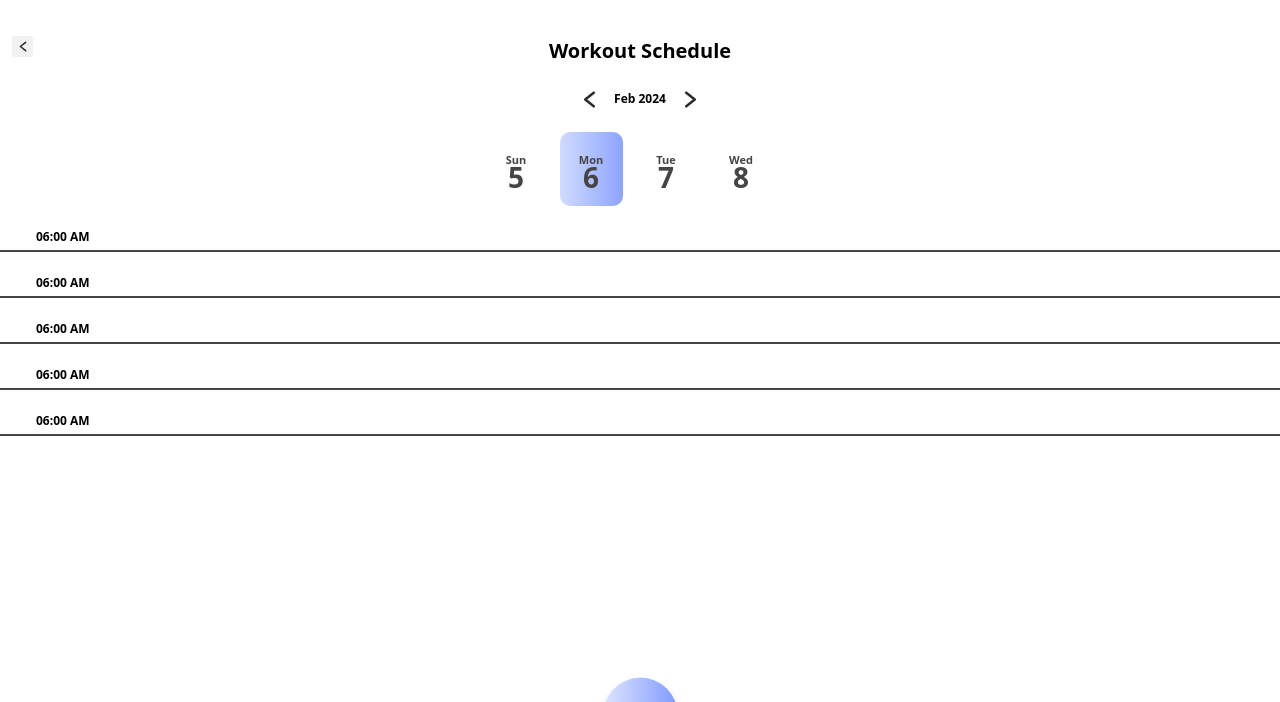
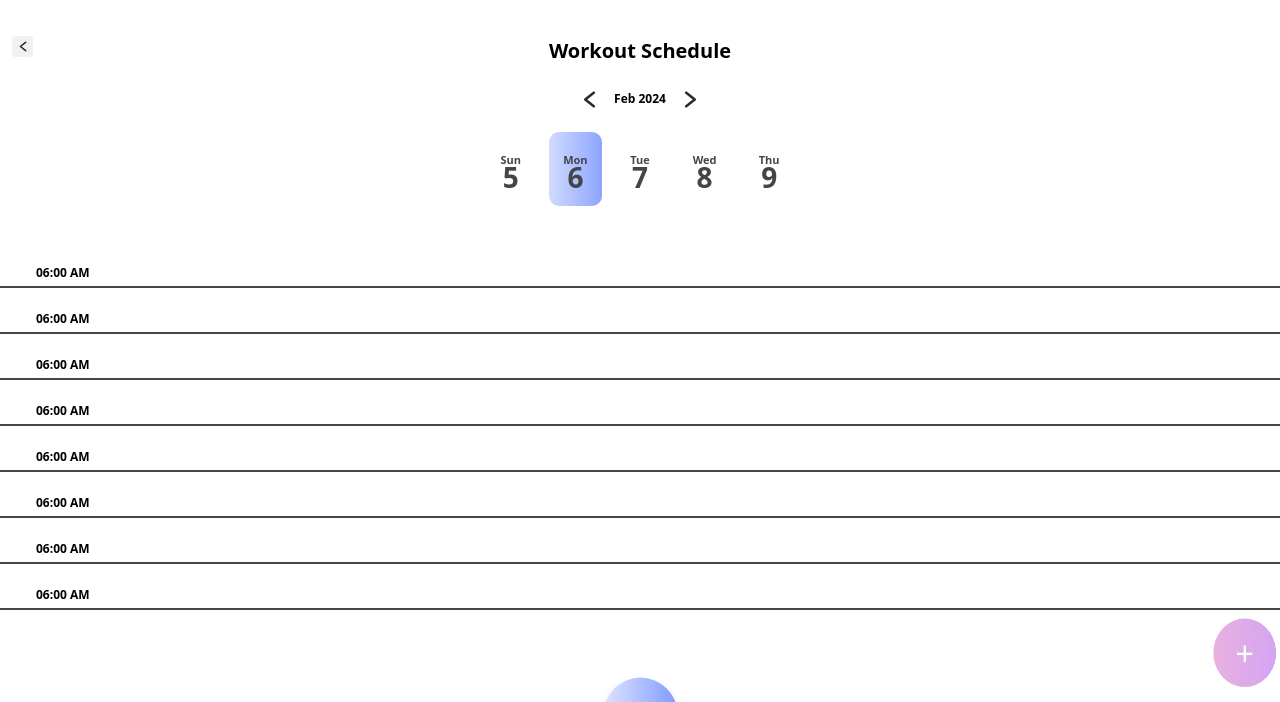
Before and after one commit to AJIT-KUMAR-PANDIT/dacoidDigital, a website: page src/html/workoutschedule/index.html in a window 1280 px wide. Shown: the top 702 px of the page. Drawn offline with Linux system fonts and the light colour scheme.

Commit message:
Added classes for positioning, sizing, and styling workout schedule

```diff
--- a/src/html/workoutschedule/index.html
+++ b/src/html/workoutschedule/index.html
@@ -9,7 +9,7 @@
 </head>
 
 <body>
-    <div class="p-9 flex flex-col h-screen overflow-y-auto items-center pb-[211px] w-[100vw]">
+    <div class="p-9 flex flex-col overflow-y-auto items-center w-[100vw]">
         <div class="font-semibold text-[20px] flex w-[100vw] justify-center">
             <img src="../../img/leftButton.svg" alt="leftButton" class="w-[21px] h-[21px] fixed left-3" />
             <span>Workout Schedule</span>
@@ -20,55 +20,86 @@
             <span> Feb 2024</span>
             <img src="../../img/greatherThan.svg" alt="greatherThan" class="w-[17px] h-[17px]" />
         </div>
-        <br/>
+        <br />
         <div class="overflow-x-auto w-[311px]">
             <div class="flex  gap-3">
-                <div class="flex flex-col justify-center items-center hover:bg-[linear-gradient(270deg,_#8da4ff_0%,_#d1dbff_100%)] rounded-[10px] w-[63px] h-[74px]">
+                <div
+                    class="flex flex-col justify-center items-center hover:bg-[linear-gradient(270deg,_#8da4ff_0%,_#d1dbff_100%)] rounded-[10px] w-[63px] h-[74px]">
                     <span class="font-semibold text-[11px] text-center text-[#454545]">Sun</span>
                     <span class="font-semibold text-center text-[#454545] text-[28px] leading-[60%]">5</span>
                 </div>
-                <div class="flex flex-col justify-center items-center bg-[linear-gradient(270deg,_#8da4ff_0%,_#d1dbff_100%)] rounded-[10px] w-[63px] h-[74px]">
+                <div
+                    class="flex flex-col justify-center items-center bg-[linear-gradient(270deg,_#8da4ff_0%,_#d1dbff_100%)] rounded-[10px] w-[63px] h-[74px]">
                     <span class="font-semibold text-[11px] text-center text-[#454545]">Mon</span>
                     <span class="font-semibold text-center text-[#454545] text-[28px] leading-[60%]">6</span>
                 </div>
-                <div class="flex flex-col justify-center items-center hover:bg-[linear-gradient(270deg,_#8da4ff_0%,_#d1dbff_100%)] rounded-[10px] w-[63px] h-[74px]">
+                <div
+                    class="flex flex-col justify-center items-center hover:bg-[linear-gradient(270deg,_#8da4ff_0%,_#d1dbff_100%)] rounded-[10px] w-[63px] h-[74px]">
                     <span class="font-semibold text-[11px] text-center text-[#454545]">Tue</span>
                     <span class="font-semibold text-center text-[#454545] text-[28px] leading-[60%]">7</span>
-                </div><div class="flex flex-col justify-center items-center hover:bg-[linear-gradient(270deg,_#8da4ff_0%,_#d1dbff_100%)] rounded-[10px] w-[63px] h-[74px]">
+                </div>
+                <div
+                    class="flex flex-col justify-center items-center hover:bg-[linear-gradient(270deg,_#8da4ff_0%,_#d1dbff_100%)] rounded-[10px] w-[63px] h-[74px]">
                     <span class="font-semibold text-[11px] text-center text-[#454545]">Wed</span>
                     <span class="font-semibold text-center text-[#454545] text-[28px] leading-[60%]">8</span>
+                </div>
+                <div
+                    class="flex flex-col justify-center items-center hover:bg-[linear-gradient(270deg,_#8da4ff_0%,_#d1dbff_100%)] rounded-[10px] w-[63px] h-[74px]">
+                    <span class="font-semibold text-[11px] text-center text-[#454545]">Thu</span>
+                    <span class="font-semibold text-center text-[#454545] text-[28px] leading-[60%]">9</span>
                 </div>
             </div>
 
         </div>
-        <div>
+
+
+    </div>
+
+
+    <div class="pb-[111px]">
         <div class="font-semibold text-[12px] flex flex-col gap-1">
-                <br/>
+            <br />
             <span class="pl-9">06:00 AM</span>
             <div class="border-[0.50px] border-[#454545] w-[100vw] h-0"></div>
         </div>
         <div class="font-semibold text-[12px] flex flex-col gap-1">
-                <br/>
+            <br />
             <span class="pl-9">06:00 AM</span>
             <div class="border-[0.50px] border-[#454545] w-[100vw] h-0"></div>
         </div>
         <div class="font-semibold text-[12px] flex flex-col gap-1">
-                <br/>
+            <br />
             <span class="pl-9">06:00 AM</span>
             <div class="border-[0.50px] border-[#454545] w-[100vw] h-0"></div>
         </div>
         <div class="font-semibold text-[12px] flex flex-col gap-1">
-                <br/>
+            <br />
             <span class="pl-9">06:00 AM</span>
             <div class="border-[0.50px] border-[#454545] w-[100vw] h-0"></div>
         </div>
         <div class="font-semibold text-[12px] flex flex-col gap-1">
-                <br/>
+            <br />
+            <span class="pl-9">06:00 AM</span>
+            <div class="border-[0.50px] border-[#454545] w-[100vw] h-0"></div>
+        </div>
+        <div class="font-semibold text-[12px] flex flex-col gap-1">
+            <br />
+            <span class="pl-9">06:00 AM</span>
+            <div class="border-[0.50px] border-[#454545] w-[100vw] h-0"></div>
+        </div>
+        <div class="font-semibold text-[12px] flex flex-col gap-1">
+            <br />
+            <span class="pl-9">06:00 AM</span>
+            <div class="border-[0.50px] border-[#454545] w-[100vw] h-0"></div>
+        </div>
+        <div class="font-semibold text-[12px] flex flex-col gap-1">
+            <br />
             <span class="pl-9">06:00 AM</span>
             <div class="border-[0.50px] border-[#454545] w-[100vw] h-0"></div>
         </div>
     </div>
-    </div>
+    <img src="../../img/+.png" alt="plus" class="  float-right z-20 w-[71px] h-[71px] fixed bottom-[111px] right-0" />
+
 
     <div class="p-1 flex justify-between fixed bottom-0 float-start bg-[#fff] w-[100vw]">
         <img src="../../img/home.svg" alt="home" class="w-[51px] h-[51px]" />
```
Also changed, not shown: src/css/tailwindStyle.css, src/img/+.png (added). Lines whose indentation alone changed are shown as unchanged.
